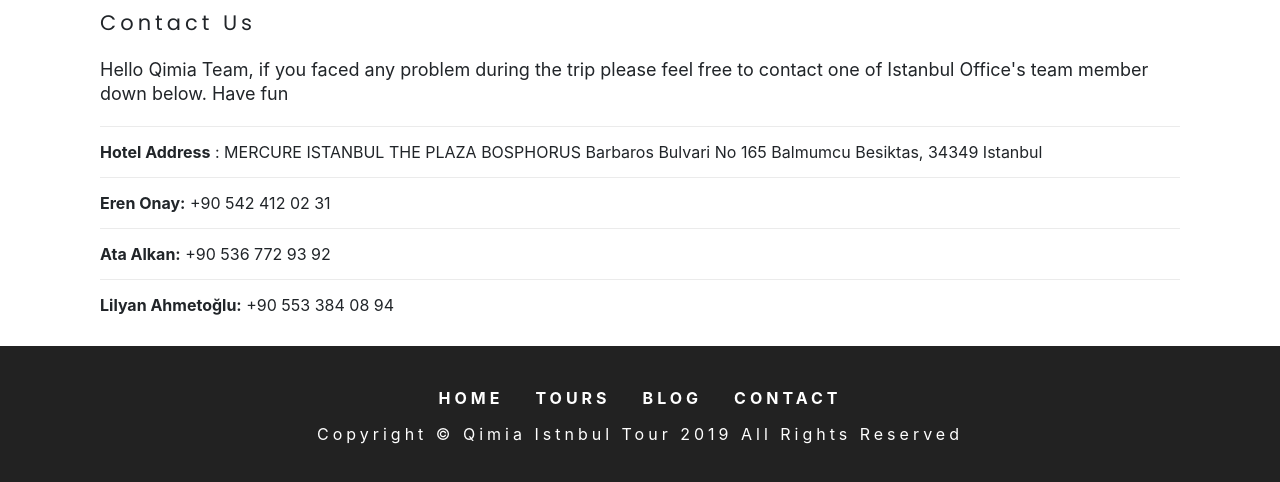
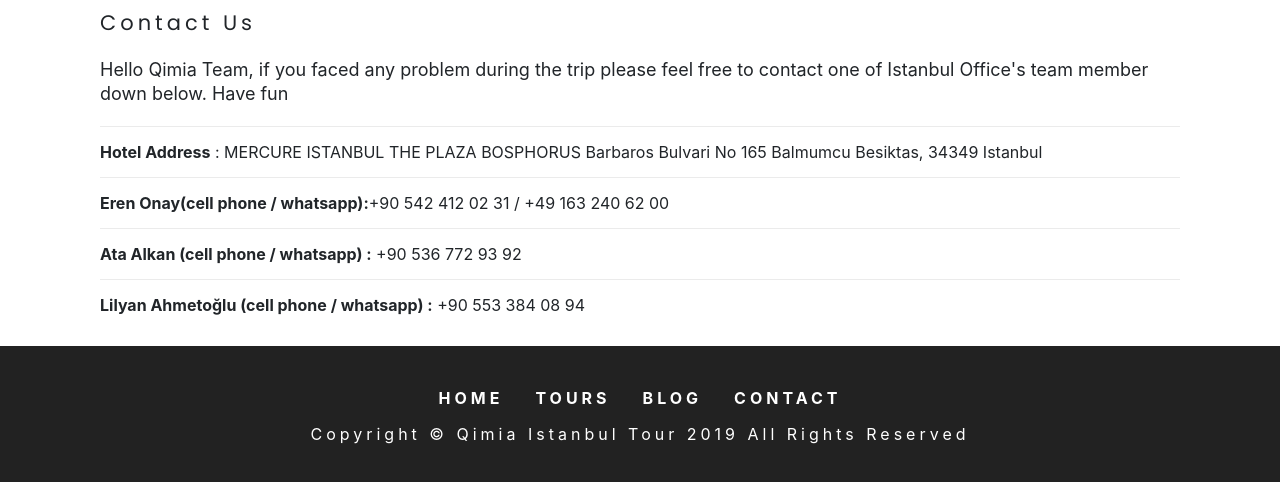
Before and after one commit to lilyanAhmetoglu/backroads, a Gatsby site: page /contact in a window 1280 px wide. Shown: the part 963-1445 px from the top of the page. Built offline with nearby package versions, Linux system fonts and the light colour scheme; Gatsby itself is replaced by a stand-in of ours.

Commit message:
fixing problems

```diff
--- a/src/components/Footer.js
+++ b/src/components/Footer.js
@@ -17,7 +17,7 @@
             })}
         </div>
         <div className={styles.copyright}>
-            copyright &copy; Qimia Istnbul Tour {new Date().getFullYear()} all
+            copyright &copy; Qimia Istanbul Tour {new Date().getFullYear()} all
             rights reserved
         </div>
         </footer>
--- a/src/pages/contact.js
+++ b/src/pages/contact.js
@@ -46,13 +46,13 @@
                   Barbaros Bulvari No 165 Balmumcu Besiktas, 34349 Istanbul
                 </li>
                 <li>
-                  <b>Eren Onay:</b> +90 542 412 02 31
+                  <b>Eren Onay(cell phone / whatsapp):</b>+90 542 412 02 31 / +49 163 240 62 00
                 </li>
                 <li>
-                  <b>Ata Alkan:</b> +90 536 772 93 92
+                  <b>Ata Alkan (cell phone / whatsapp) :</b> +90 536 772 93 92
                 </li>
                 <li>
-                  <b>Lilyan Ahmetoğlu:</b> +90 553 384 08 94
+                  <b>Lilyan Ahmetoğlu (cell phone / whatsapp) :</b> +90 553 384 08 94
                 </li>
               </ul>
             </div>
```
